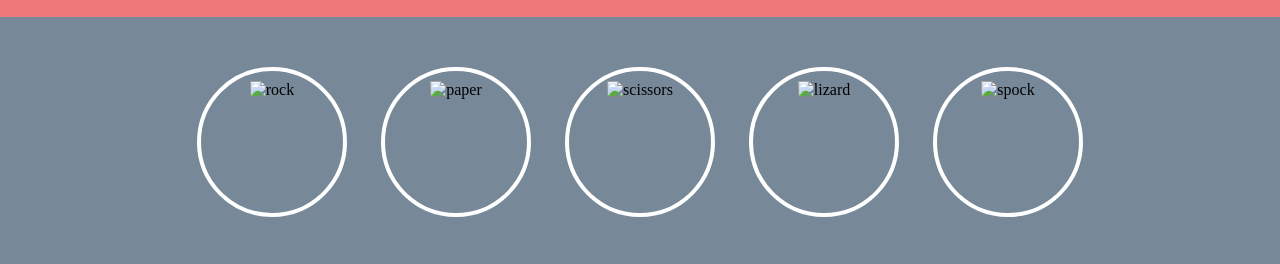
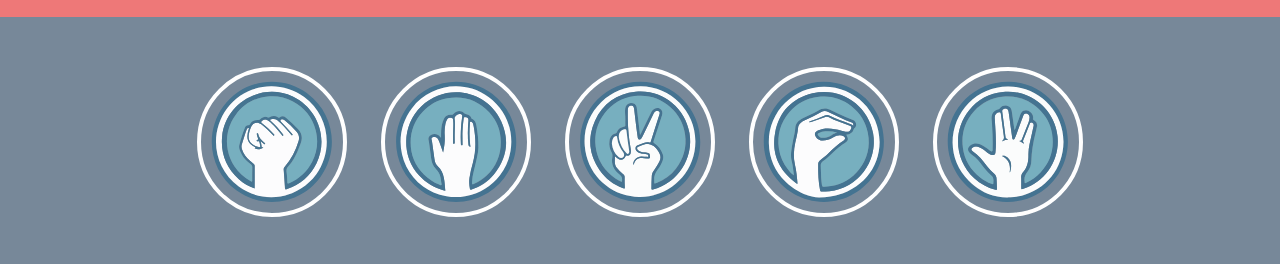
Before and after one commit to nadia643/rock-paper-scissors-lizard-spock, a website: page r-p-s-l-s.html in a window 1280 px wide. Shown: the part 60-324 px from the top of the page. Drawn offline with Linux system fonts and the light colour scheme; the site is published under a folder, as on GitHub Pages, so addresses that start at the root find nothing.

Commit message:
these stupid images

```diff
--- a/r-p-s-l-s.html
+++ b/r-p-s-l-s.html
@@ -13,19 +13,19 @@
     </header>
     <div class="choices">
         <div class="choice" id="r">
-            <img src='/rock.svg' alt="rock">
+            <img src='./rock.svg' alt="rock">
         </div>
         <div class="choice" id="p">
-            <img src='/paper.svg' alt="paper">
+            <img src='./paper.svg' alt="paper">
         </div>
         <div class="choice" id="s">
-            <img src='/scissors.svg' alt="scissors">
+            <img src='./scissors.svg' alt="scissors">
         </div>
         <div class="choice" id="l"">
-            <img src='/lizard.svg' alt="lizard">
+            <img src='./lizard.svg' alt="lizard">
         </div>
         <div class="choice" id="sp">
-            <img src='/spock.svg' alt="spock">
+            <img src='./spock.svg' alt="spock">
         </div>
         </div>
 
```
